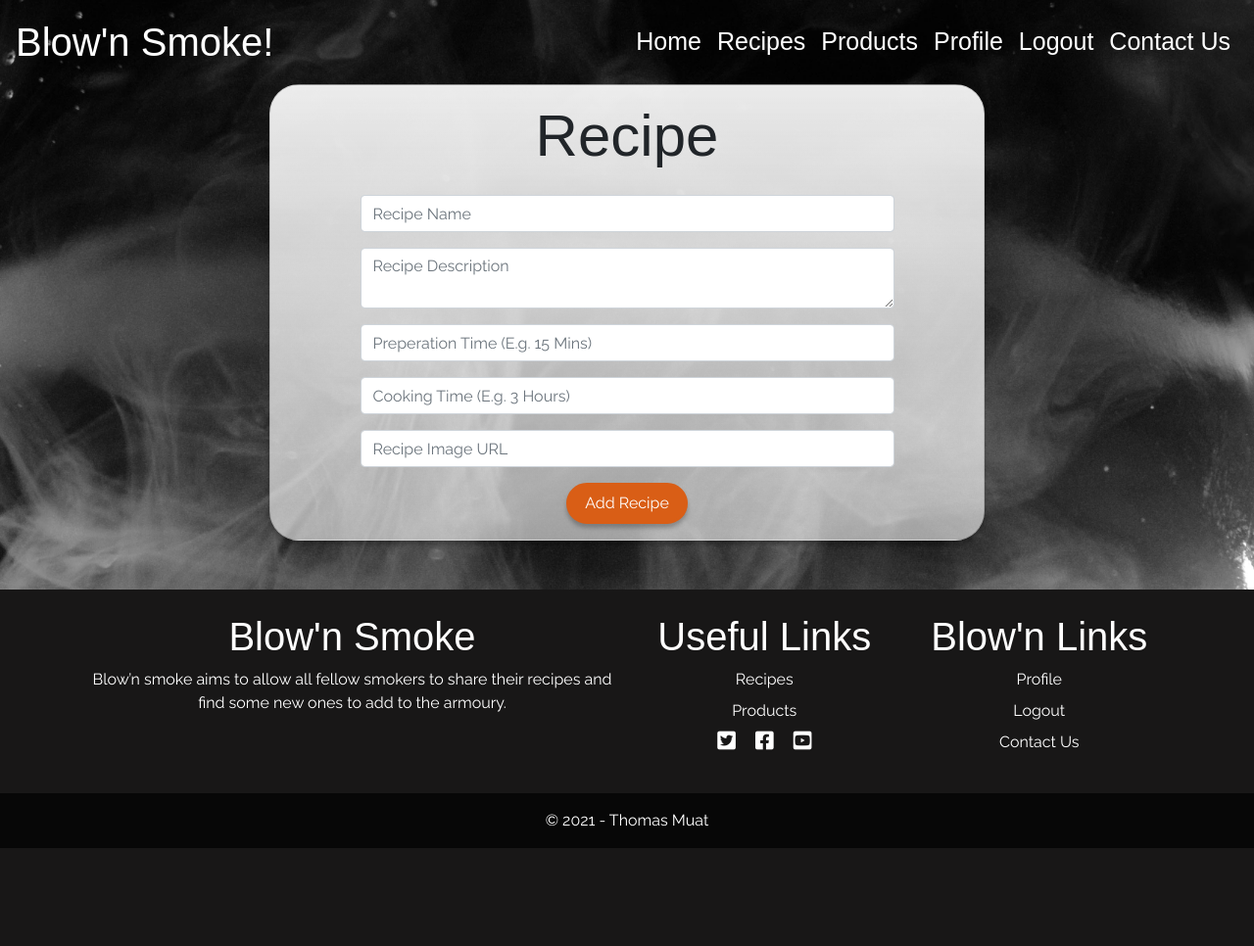
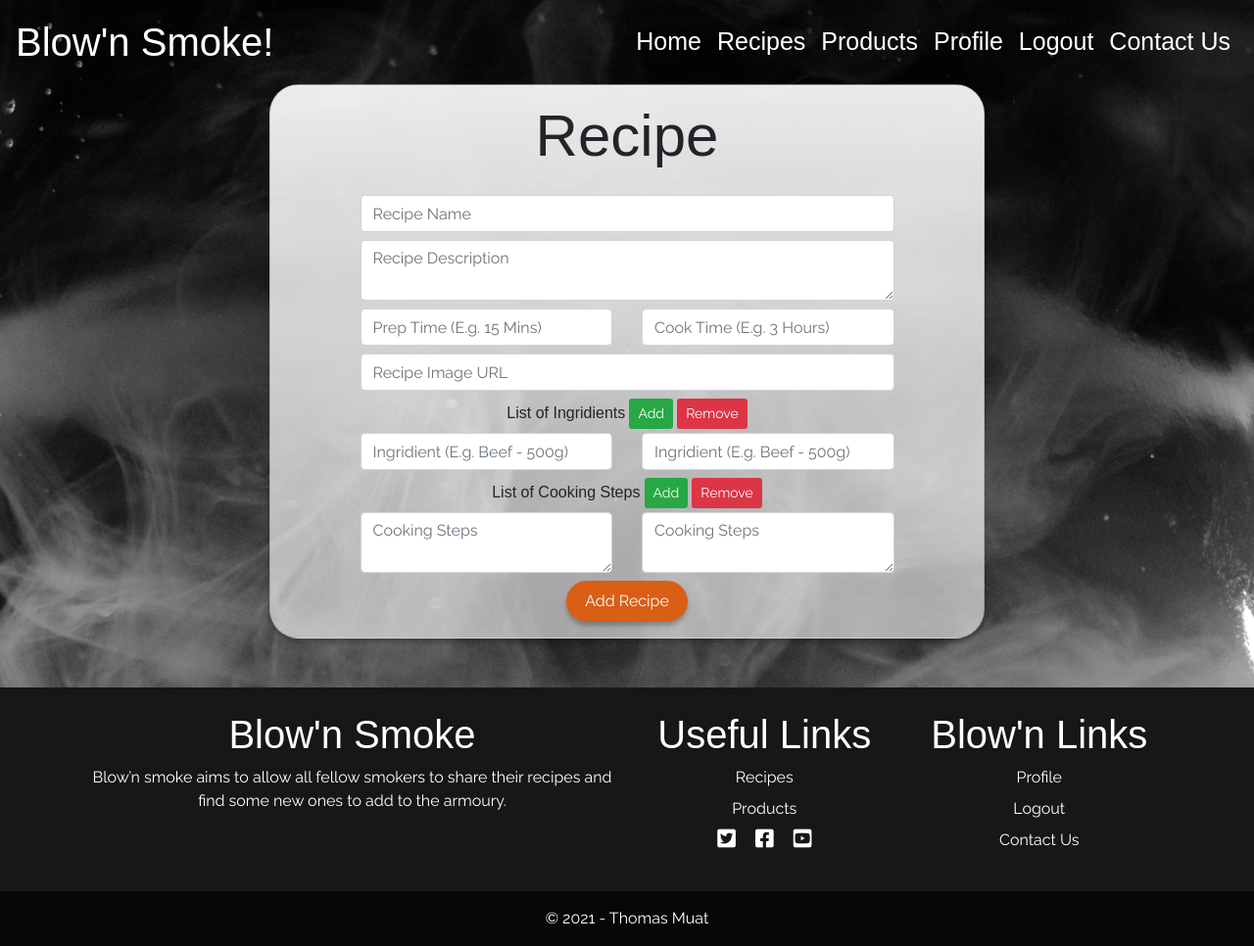
Before and after one commit to Code-Institute-Submissions/Tmuat-Blowin-Smoke_MarResub, a Flask app: page /add-recipe/ in a window 1280 px wide. Shown: the whole page at 98% size. Before the commit the page ends 866 px from the top, so only its background shows below. Run offline with Flask 2, Linux system fonts and the light colour scheme; the visitor is signed in with stand-in values (Sample User, id 1); some libraries are stand-ins or nearby versions; some web fonts are replaced.

Commit message:
Added recipe input form & js

```diff
--- a/app.py
+++ b/app.py
@@ -247,11 +247,38 @@ def add_recipe():
     the user adding recipes.
     """
     if request.method == "POST":
+        """
+        As the recipe form allows a dynamic amount of
+        ingridients and steps, the below loops through
+        the ingridients/steps creating a string split
+        by the character "~".
+        """
+        ingridients = ""
+        steps = ""
+        for_loop_idx_ing = 0
+        for_loop_idx_steps = 0
+        for key, val in request.form.items():
+            if key.startswith("ingridients"):
+                if for_loop_idx_ing > 0:
+                    ingridients += " ~ " + val
+                    for_loop_idx_ing += 1
+                else:
+                    ingridients += val
+                    for_loop_idx_ing += 1
+            if key.startswith("step"):
+                if for_loop_idx_steps > 0:
+                    steps += " ~ " + val
+                    for_loop_idx_steps += 1
+                else:
+                    steps += val
+                    for_loop_idx_steps += 1
+
         recipe = {
-            "name": request.form.get("recipename").lower(),
-            "description": request.form.get("recipedesc").lower(),
+            # "name": request.form.get("recipename").lower(),
+            # "description": request.form.get("recipedesc").lower(),
+            "ingridients": ingridients,
+            "steps": steps
         }
-        print(recipe)
 
         pass
 
--- a/static/css/style.css
+++ b/static/css/style.css
@@ -417,6 +417,10 @@ html {
 
 /* ---------------------------------------------- Profile Page Styling end */
 
+/* ---------------------------------------------- Recipe Styling start */
+
+/* ---------------------------------------------- Recipe Styling end */
+
 /* ---------------------------------------------- Media Queries start */
 
 /* Medium & down */
--- /dev/null
+++ b/static/js/recipe.js
@@ -0,0 +1,44 @@
+// Code taken and adapted from https://jsfiddle.net/jnwrc5ay/592/
+$(document).ready(function () {
+    $('.add-ing').on('click', add);
+    $('.remove-ing').on('click', remove);
+
+    function add() {
+        var new_input_no = parseInt($('#total_ing_input').val()) + 1;
+        var new_input = '<div class="col-12 col-md-6 mb-2"><input id="ingridients' + new_input_no + '" name="ingridients' + new_input_no + '" type="text" placeholder="Ingridient (E.g. Beef - 500g)" class="form-control custom-input valid-border" autocomplete="nope"></div>'
+
+        $('#new_ing_input').append(new_input);
+
+        $('#total_ing_input').val(new_input_no);
+    };
+
+    function remove() {
+        var last_input_no = $('#total_ing_input').val();
+
+        if (last_input_no > 2) {
+            $('#ingridients' + last_input_no).remove();
+            $('#total_ing_input').val(last_input_no - 1);
+        }
+    };
+
+    $('.add-steps').on('click', add);
+    $('.remove-steps').on('click', remove);
+
+    function add() {
+        var new_input_no_steps = parseInt($('#total_steps_input').val()) + 1;
+        var new_input_steps = '<div class="col-12 col-md-6 mb-2"><textarea id="steps' + new_input_no_steps + '" name="steps' + new_input_no_steps + '" type="text" placeholder="Cooking Steps" class="form-control custom-input valid-border" autocomplete="nope" required></textarea></div>'
+
+        $('#new_steps_input').append(new_input_steps);
+
+        $('#total_steps_input').val(new_input_no_steps);
+    }
+
+    function remove() {
+        var last_input_no = $('#total_steps_input').val();
+
+        if (last_input_no > 2) {
+            $('#steps' + last_input_no).remove();
+            $('#total_steps_input').val(last_input_no - 1);
+        }
+    }
+});
--- a/templates/add-recipe.html
+++ b/templates/add-recipe.html
@@ -9,36 +9,78 @@
             <div class="container">
                 <div class="row align-items-center custom-form-row">
                     <!-- Recipe Form start -->
-                    <form class="col-12 col-md-8 offset-md-2 text-center" method="POST" action="{{ url_for('add_recipe') }}"
+                    <form class="col-12 col-md-10 col-lg-8 offset-md-1 offset-lg-2 text-center" method="POST" action="{{ url_for('add_recipe') }}"
                         name="recipe">
                         <div class="card white-grey-card p-3">
                             <h3 class="title-font text-body card-title-font mb-4">Recipe</h3>
                             <div class="container text-body">
                                 <div class="form-row mx-auto">
                                     <!-- Recipe Name -->
-                                    <div class="col-12 col-md-10 mx-auto mb-3">
+                                    <div class="col-12 col-md-10 mx-auto mb-2">
                                         <input id="recipename" name="recipename" type="text" placeholder="Recipe Name"
                                             class="form-control custom-input valid-border" autocomplete="nope" required>
                                     </div>
                                     <!-- Recipe Description -->
-                                    <div class="col-12 col-md-10 mx-auto mb-3">
+                                    <div class="col-12 col-md-10 mx-auto mb-2">
                                         <textarea id="recipedesc" name="recipedesc" type="text" placeholder="Recipe Description"
                                             class="form-control custom-input valid-border" autocomplete="nope" required></textarea>
                                     </div>
+                                    <div class=" col-12 col-md-10 mx-auto">
+                                        <div class="row">
                                             <!-- Prep Time -->
-                                    <div class="col-12 col-md-10 mx-auto mb-3">
-                                        <input id="preptime" name="preptime" type="text" placeholder="Preperation Time (E.g. 15 Mins)"
+                                            <div class="col-12 col-md-6 mb-2">
+                                                <input id="preptime" name="preptime" type="text" placeholder="Prep Time (E.g. 15 Mins)"
                                                     class="form-control custom-input valid-border" autocomplete="nope" required>
                                             </div>
                                             <!-- Cook Time -->
-                                    <div class="col-12 col-md-10 mx-auto mb-3">
-                                        <input id="cooktime" name="cooktime" type="text" placeholder="Cooking Time (E.g. 3 Hours)"
+                                            <div class="col-12 col-md-6 mb-2">
+                                                <input id="cooktime" name="cooktime" type="text" placeholder="Cook Time (E.g. 3 Hours)"
                                                     class="form-control custom-input valid-border" autocomplete="nope" required>
                                             </div>
+                                        </div>
+                                    </div>
                                     <!-- Recipe URL -->
-                                    <div class="col-12 col-md-10 mx-auto mb-3">
+                                    <div class="col-12 col-md-10 mx-auto mb-2">
                                         <input id="imageurl" name="imageurl" type="url" placeholder="Recipe Image URL"
                                             class="form-control custom-input valid-border" autocomplete="nope" required>
+                                    </div>
+                                    <!-- Ingridients -->
+                                    <div class="col-12 col-md-10 mx-auto">
+                                        <div id="new_ing_input" class="row">
+                                            <input type="hidden" value="2" id="total_ing_input" name="total_ing_input">
+                                            <div class="col-12 mb-1">
+                                                <label for="ingridients1" class="title-font mb-0">List of Ingridients</label>
+                                                <button type="button" class="btn bg-success btn-sm text-white add-ing">Add</button>
+                                                <button type="button" class="btn bg-danger btn-sm text-white remove-ing">Remove</button>
+                                            </div>
+                                            <div class="col-12 col-md-6 mb-2">
+                                                <input id="ingridients1" name="ingridients1" type="text" placeholder="Ingridient (E.g. Beef - 500g)"
+                                                class="form-control custom-input valid-border" autocomplete="nope" required>
+                                            </div>
+                                            <div class="col-12 col-md-6 mb-2">
+                                                <input id="ingridients2" name="ingridients2" type="text" placeholder="Ingridient (E.g. Beef - 500g)"
+                                                class="form-control custom-input valid-border" autocomplete="nope" required>
+                                            </div>
+                                        </div>
+                                    </div>
+                                    <!-- Steps -->
+                                    <div class="col-12 col-md-10 mx-auto">
+                                        <div id="new_steps_input" class="row">
+                                            <input type="hidden" value="2" id="total_steps_input" name="total_steps_input">
+                                            <div class="col-12 mb-1">
+                                                <label for="steps1" class="title-font mb-0">List of Cooking Steps</label>
+                                                <button type="button" class="btn bg-success btn-sm text-white add-steps">Add</button>
+                                                <button type="button" class="btn bg-danger btn-sm text-white remove-steps">Remove</button>
+                                            </div>
+                                            <div class="col-12 col-md-6 mb-2">
+                                                <textarea id="steps1" name="steps1" type="text" placeholder="Cooking Steps"
+                                                class="form-control custom-input valid-border" autocomplete="nope" required></textarea>
+                                            </div>
+                                            <div class="col-12 col-md-6 mb-2">
+                                                <textarea id="steps2" name="steps2" type="text" placeholder="Cooking Steps"
+                                                class="form-control custom-input valid-border" autocomplete="nope" required></textarea>
+                                            </div>
+                                        </div>
                                     </div>
                                 </div>
                                 <button type="submit" class="btn bg-custom-orange custom-btn box-shadow text-white pl-3 pr-3">Add Recipe</button>
@@ -54,8 +96,5 @@
 {% endblock %}
 
 {% block extra_js %}
-    <script src="https://cdnjs.cloudflare.com/ajax/libs/jquery-validate/1.19.2/jquery.validate.min.js"
-        integrity="sha512-UdIMMlVx0HEynClOIFSyOrPggomfhBKJE28LKl8yR3ghkgugPnG6iLfRfHwushZl1MOPSY6TsuBDGPK2X4zYKg=="
-        crossorigin="anonymous"></script>
-    <script type="text/javascript" src="{{ url_for('static', filename='js/login.js') }}"></script>
+    <script type="text/javascript" src="{{ url_for('static', filename='js/recipe.js') }}"></script>
 {% endblock %}
```
Lines whose indentation alone changed are shown as unchanged.
